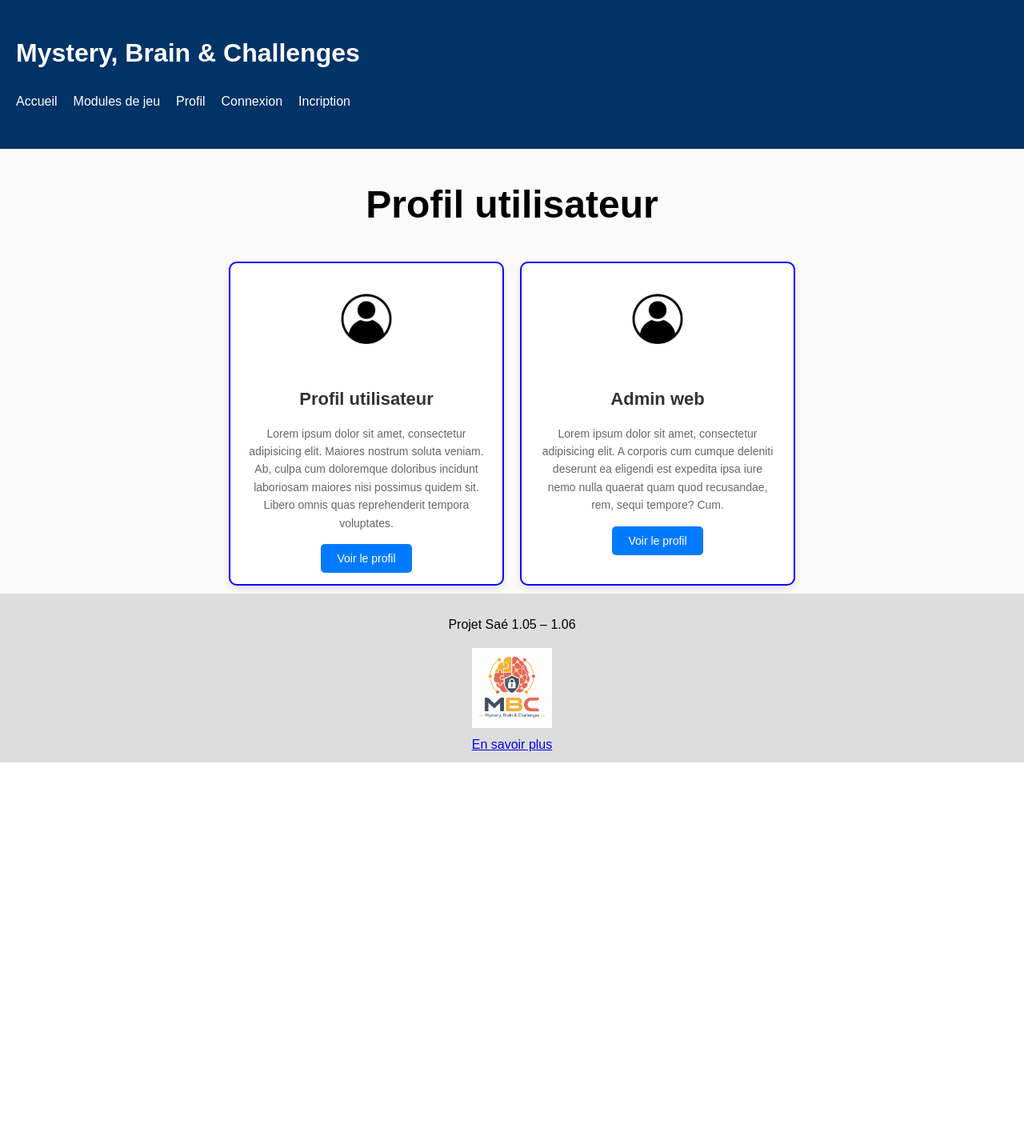
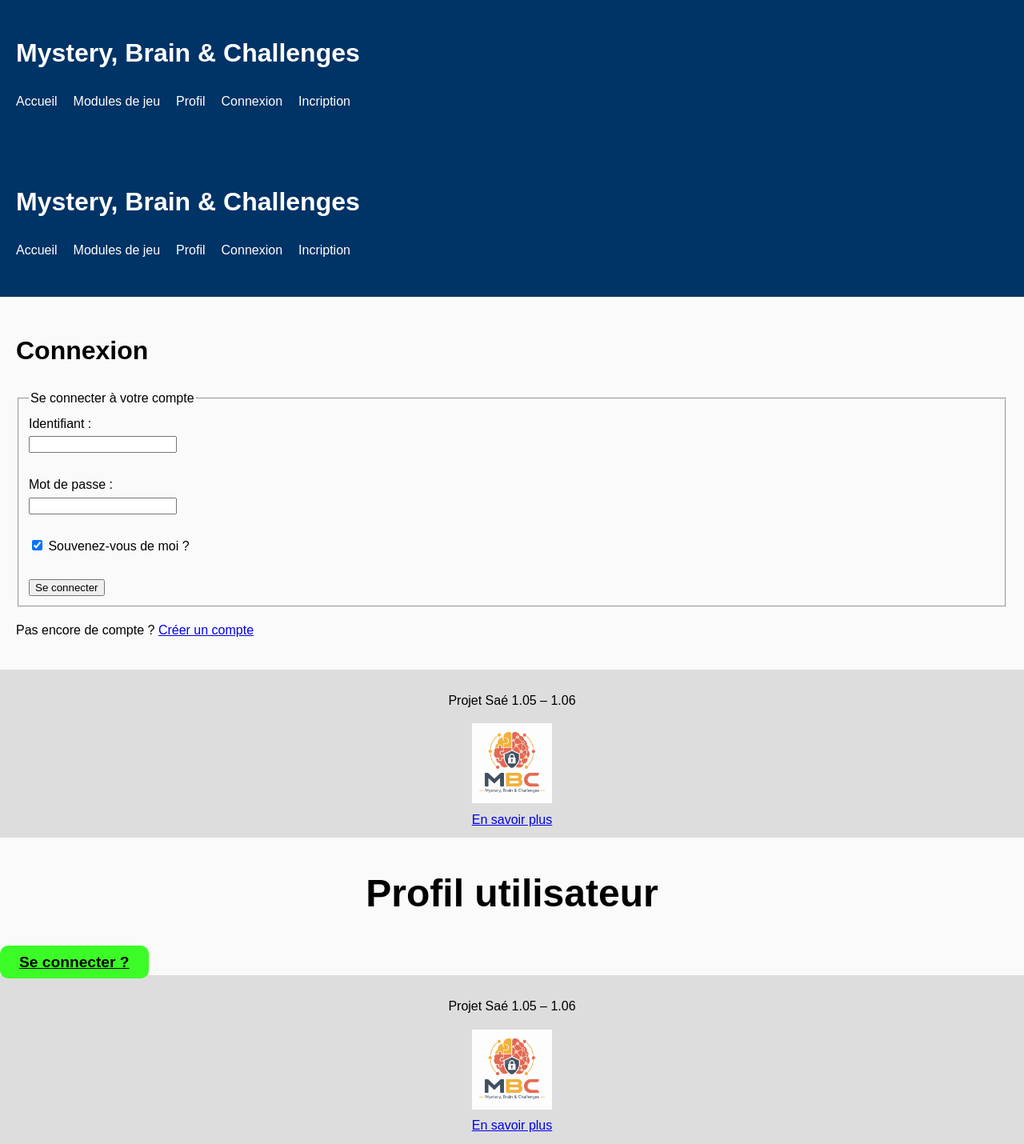
Before and after one commit to Kyln78/SAE_2026_2027, a PHP site: page /profil.php in a window 1280 px wide. Shown: the whole page at 80% size. Before the commit the page ends 953 px from the top, so only its background shows below. Run offline with PHP 8.4, Linux system fonts and the light colour scheme.

Commit message:
Correction bug footer.php, changement page profil quand on est connecté

```diff
--- a/src/CSS/style.css
+++ b/src/CSS/style.css
@@ -541,3 +541,14 @@ body.enigme {
 .white{
     color: #ffffff;
 }
+.connexion{
+    padding: 10px 24px;
+    font-size: 1.2rem;
+    font-weight: bold;
+    color: #000000;
+    background: #3cfc27;
+    border: none;
+    border-radius: 10px;
+    cursor: pointer;
+    transition: background 0.15s;
+}
--- a/src/includes/footer.php
+++ b/src/includes/footer.php
@@ -9,7 +9,7 @@ $racine = $racine ?? '';
         <img src="<?= $racine ?>images/logo_mbc.png" alt="Logo">
     </div>
     <div class="center">
-        <a href="propositions.php">En savoir plus</a>
+        <a href="<?= $racine ?>propositions.php">En savoir plus</a>
     </div>
 </footer>
 
--- a/src/profil.php
+++ b/src/profil.php
@@ -2,24 +2,17 @@
 $titre = 'MBC – Accueil';
 $page  = 'profil';
 include 'includes/header.php';
+include 'connexion.php';
 ?>
 
 <h1 style="font-size: 48px; text-align: center;">Profil utilisateur</h1>
 
-<div class="profiles-container">
-    <div class="profile-card">
-        <img src="images/profil.png" class="profile-img" alt="Avatar utilisateur">
-        <h2 class="profile-name">Profil utilisateur</h2>
-        <p class="profile-bio">Lorem ipsum dolor sit amet, consectetur adipisicing elit. Maiores nostrum soluta veniam. Ab, culpa cum doloremque doloribus incidunt laboriosam maiores nisi possimus quidem sit. Libero omnis quas reprehenderit tempora voluptates.</p>
-        <a href="#" class="profile-btn">Voir le profil</a>
-    </div>
-
-    <div class="profile-card">
-        <img src="images/profil.png" class="profile-img" alt="Avatar administrateur">
-        <h2 class="profile-name">Admin web</h2>
-        <p class="profile-bio">Lorem ipsum dolor sit amet, consectetur adipisicing elit. A corporis cum cumque deleniti deserunt ea eligendi est expedita ipsa iure nemo nulla quaerat quam quod recusandae, rem, sequi tempore? Cum.</p>
-        <a href="#" class="profile-btn">Voir le profil</a>
-    </div>
-</div>
+<?php if (estConnecte()): ?>
+    <p>Vous êtes connecté en tant que <strong><?= e($_SESSION['identifiant']) ?></strong>.</p>
+    <p><a href="deconnexion.php">Se déconnecter</a></p>
+<?php endif;?>
+<?php if (!estConnecte()): ?>
+    <a href="connexion.php" class="connexion">Se connecter ?</a>
+<?php endif;?>
 
 <?php include 'includes/footer.php'; ?>
```
Also changed, not shown: src/module.php (+0 -10 lines).
